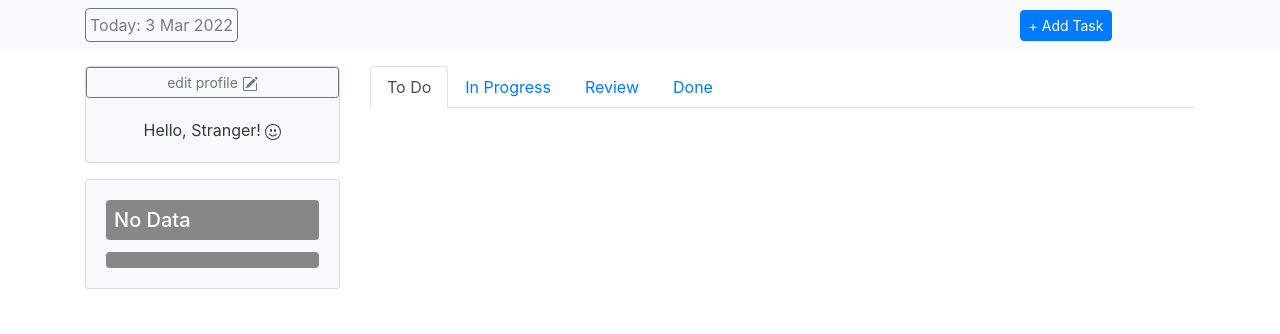
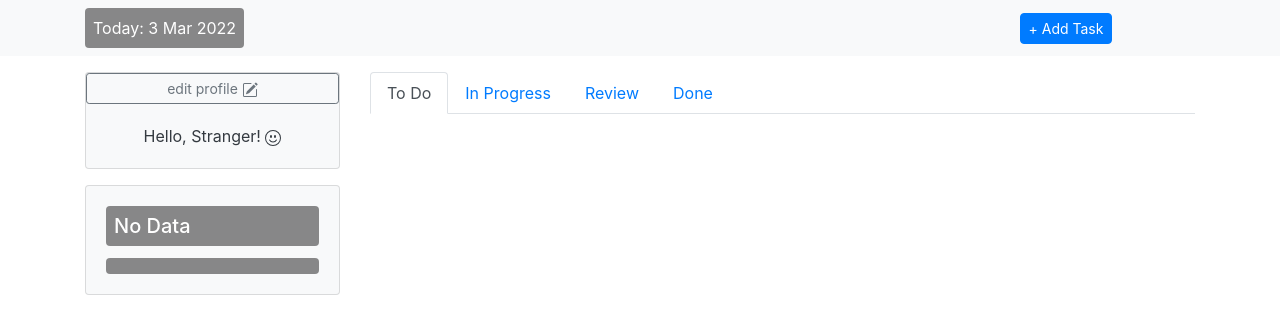
Before and after one commit to ayi1010/JWD-final-project, a plain HTML site: page index.html in a window 1280 px wide. Both pictures are taken after a click on the button "Let's Go!". Drawn offline with nearby package versions, Linux system fonts and the light colour scheme; no server answers.

Commit message:
minor design change

```diff
--- a/css/style.css
+++ b/css/style.css
@@ -50,3 +50,9 @@ html, body{
         align-items: center;
     }
 }
+
+#date-element {
+    background: #00000075;
+    color: white;
+    border: none;
+}
--- a/index.html
+++ b/index.html
@@ -120,7 +120,7 @@
     <!-- Navbar Starts -->
     <nav class="navbar navbar-light bg-light sticky-top d-none" id="navbarContainer">
         <div class="container">
-            <span id="date-element" class="mr-auto navbar-text border border-secondary rounded p-1">
+            <span id="date-element" class="mr-auto navbar-text rounded p-2">
             </span>
             <div>
                 <button type="button" class="btn btn-sm btn-primary border border-primary rounded mr-1"
```
